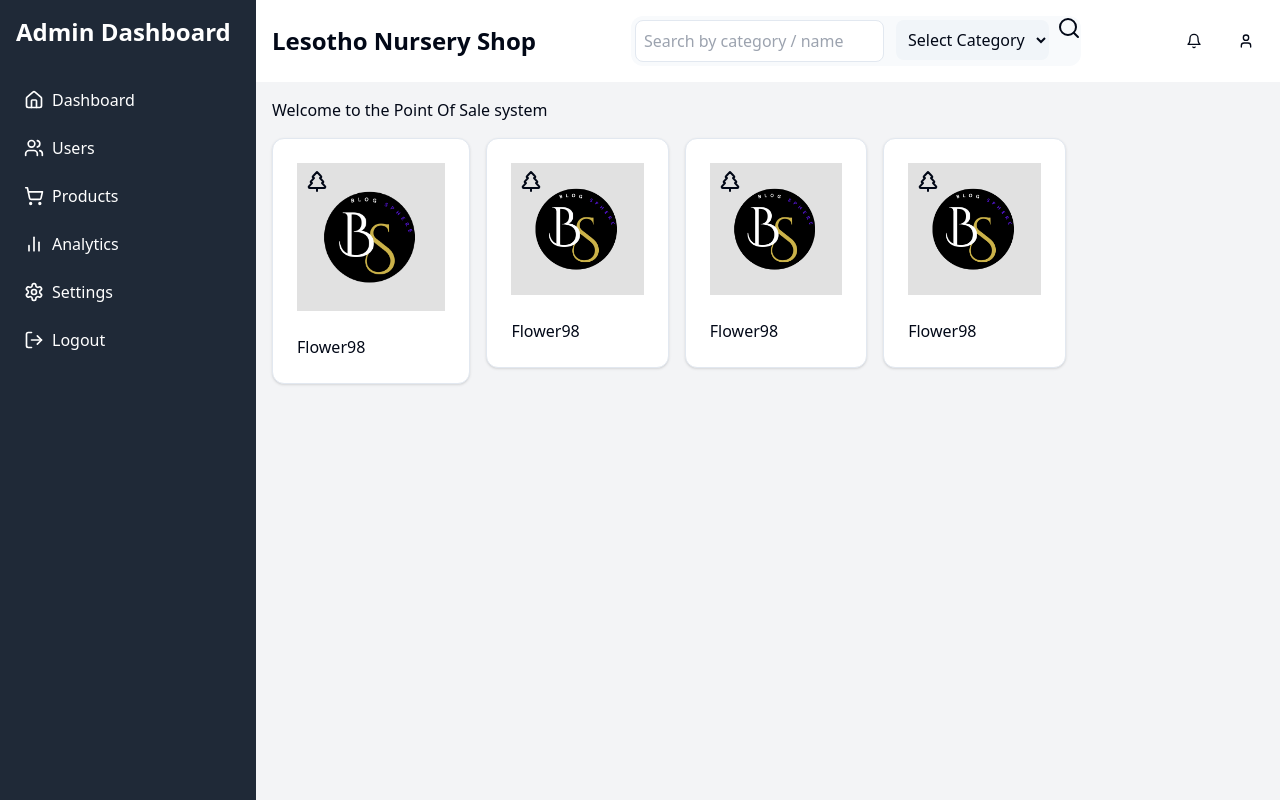
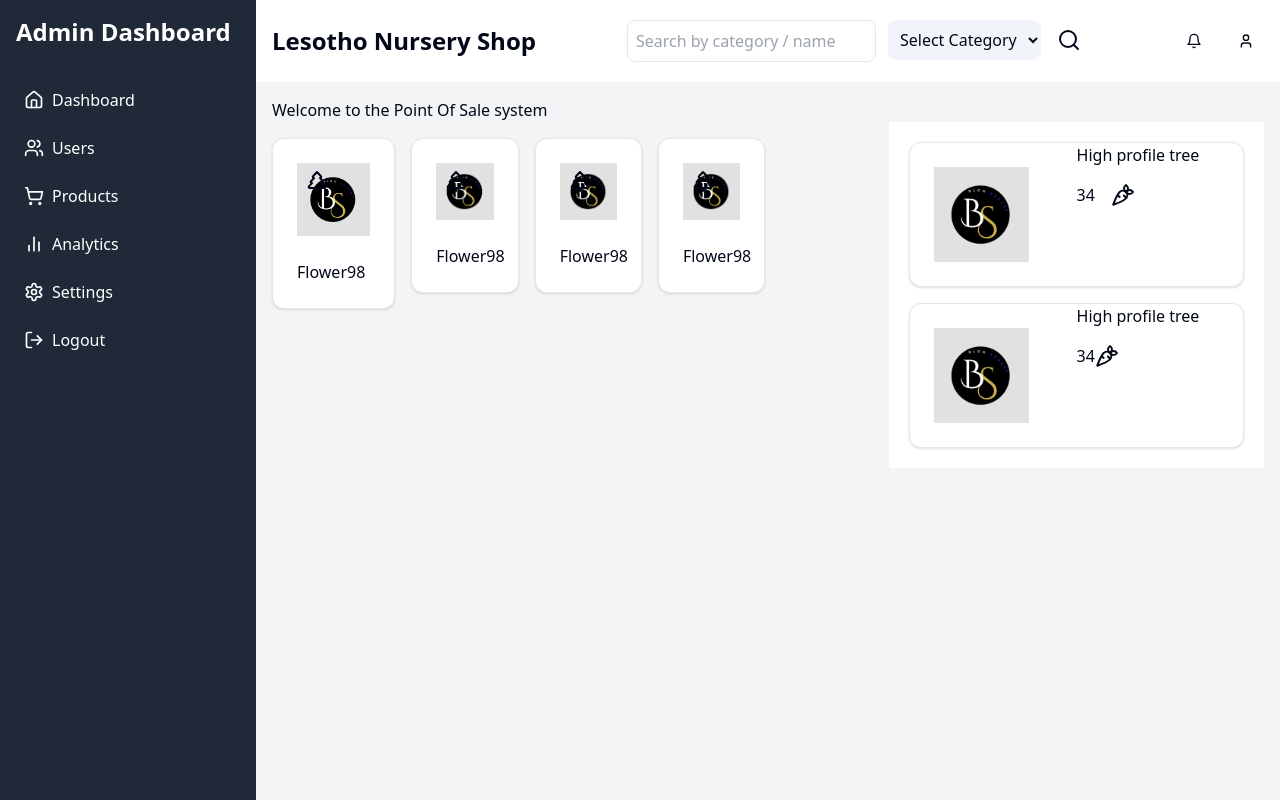
Before and after one commit to tefots/electron-js-testing, a Next.js app: page /pages/Pos in a window 1280 px wide. Built offline with nearby package versions, Linux system fonts and the light colour scheme.

Commit message:
fixing of the colors, padding and sizes of components

```diff
--- a/app/components/DashboardComponents/DashboardHeader.tsx
+++ b/app/components/DashboardComponents/DashboardHeader.tsx
@@ -22,14 +22,13 @@ export function DashboardHeader() {
     <header className="bg-white shadow-sm p-4">
       <div className="flex flex-col md:flex-row justify-between items-center">
         <h1 className="text-2xl font-semibold">Lesotho Nursery Shop</h1>
-        <div className="flex flex-col md:flex-row bg-slate-50  mx-5 rounded-xl">
+        <div className="flex flex-col md:flex-row   mx-5 rounded-xl">
             <div className="p-1 ">
               <input
                type='text'
                placeholder='Search by category / name'
                className="border-slate-200 border rounded-lg text-start p-2"
                />
-
             </div>
 
             <div className='px-2'>
@@ -46,8 +45,8 @@ export function DashboardHeader() {
               </select>
             </div>
             {/* search icon */}
-            <div>
-                <SearchIcon />
+            <div className="px-2 p-3  ">
+                <SearchIcon className="h-" />
             </div>
         </div>
         <div className="flex items-center space-x-4">
--- /dev/null
+++ b/app/components/SidebarComponents/Interfaces/POSsidebar.tsx
@@ -0,0 +1,29 @@
+import { Card, CardContent, CardHeader } from "@/components/ui/card"
+
+interface POSprops{
+    image: React.ReactNode
+    title: String
+    price: number
+    icon: React.ReactNode
+}
+
+export default function POSSidebar({image, title, price, icon}: POSprops){
+
+    return (
+        <div>
+            <Card className="flex ">
+                <CardHeader>
+                    {image}
+                </CardHeader>
+                <CardContent>
+                    {title}
+                    <div className="flex mt-4 space-x-8">
+                        {price}
+                        {icon}
+                    </div>
+                </CardContent>
+            </Card>
+
+        </div>
+    )
+}
--- a/app/pages/Pos/page.tsx
+++ b/app/pages/Pos/page.tsx
@@ -1,24 +1,31 @@
 import { DashboardLayout } from "@/app/components/DashboardComponents/DashboardLayout";
 import POSCard from "@/app/components/SidebarComponents/Interfaces/POScard";
-import { TreePine } from "lucide-react";
+import { Carrot, TreePine } from "lucide-react";
 import React from "react";
 import Image from "next/image";
-
-
+import POSSidebar from "@/app/components/SidebarComponents/Interfaces/POSsidebar";
+import { title } from "process";
 
 export default function POS(){
-
 
     return(
         <DashboardLayout>
             <h1>Welcome to the Point Of Sale system</h1>
+            <div className="flex">
+                <div className="grid md:grid-cols-4 lg:grid-cols-5 sm:grid-cols-1 mt-4 max-w-5xl space-x-4">
+                    <POSCard image={<Image src={'/b.png'} alt="picture"  width={300} height={195} />} icon={<TreePine />} title={'Flower'} price={98} />
+                    <POSCard image={<Image src={'/b.png'} alt="picture"  width={195} height={195} />} icon={<TreePine />} title={'Flower'} price={98} />
+                    <POSCard image={<Image src={'/b.png'} alt="picture"  width={195} height={195} />} icon={<TreePine />} title={'Flower'} price={98} />
+                    <POSCard image={<Image src={'/b.png'} alt="picture"  width={195} height={195} />} icon={<TreePine />} title={'Flower'} price={98} />
+                </div>
+                {/* sidebar when the POSCard is clicked it appears here*/}
+                <div className="space-y-4 w-full bg-white p-5">
+                    <POSSidebar image={<Image src={'/b.png'} alt="Item picture" width={95} height={150} />} title={"High profile tree"} price={34} icon={<Carrot className="ms-4"/>}/>
+                    <POSSidebar image={<Image src={'/b.png'} alt="Item picture" width={95} height={150} />} title={"High profile tree"} price={34} icon={<Carrot />}/>
 
-            <div className="grid md:grid-cols-4 lg:grid-cols-5 sm:grid-cols-1 mt-4 max-w-5xl space-x-4">
-                <POSCard image={<Image src={'/b.png'} alt="picture"  width={300} height={195} />} icon={<TreePine />} title={'Flower'} price={98} />
-                <POSCard image={<Image src={'/b.png'} alt="picture"  width={195} height={195} />} icon={<TreePine />} title={'Flower'} price={98} />
-                <POSCard image={<Image src={'/b.png'} alt="picture"  width={195} height={195} />} icon={<TreePine />} title={'Flower'} price={98} />
-                <POSCard image={<Image src={'/b.png'} alt="picture"  width={195} height={195} />} icon={<TreePine />} title={'Flower'} price={98} />
+                </div>
             </div>
+
         </DashboardLayout>
     )
 }
```
